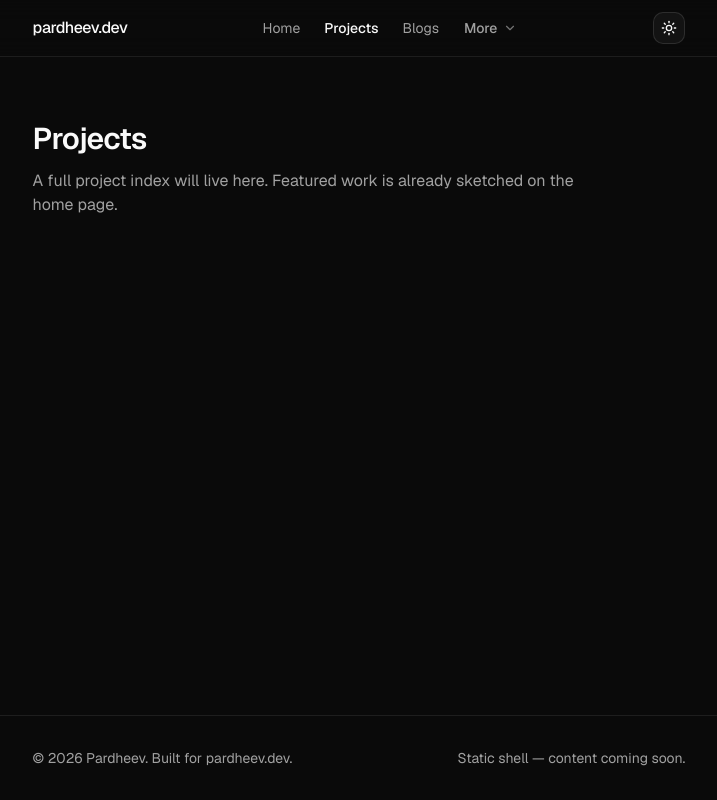
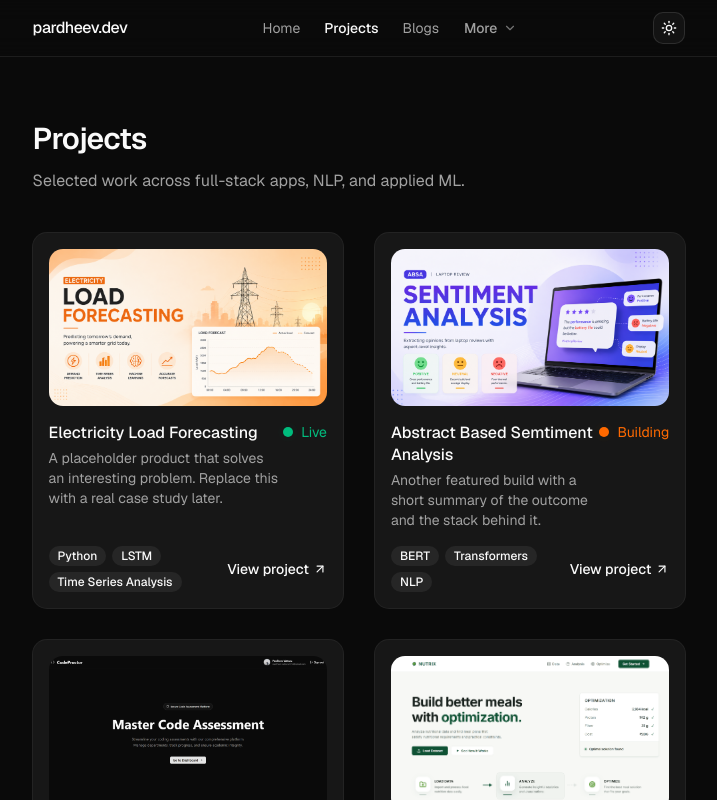
Before and after one commit to p-art-dheev/portfolio, a Next.js app: page /projects in a window 1280 px wide. Shown: the top 800 px of the page, without its empty margins (281-998 px from the left). Built offline with nearby package versions, Linux system fonts and the light colour scheme.

Commit message:
projects page

```diff
--- a/app/projects/page.tsx
+++ b/app/projects/page.tsx
@@ -1,18 +1,12 @@
-import {
-  PlaceholderPage,
-  placeholderMetadata,
-} from "@/components/PlaceholderPage";
+import type { Metadata } from "next";
 
-export const metadata = placeholderMetadata(
-  "Projects",
-  "Selected work and case studies. Content coming soon.",
-);
+import { ProjectsPage } from "@/components/ProjectsPage";
 
-export default function ProjectsPage() {
-  return (
-    <PlaceholderPage
-      title="Projects"
-      description="A full project index will live here. Featured work is already sketched on the home page."
-    />
-  );
+export const metadata: Metadata = {
+  title: "Projects",
+  description: "Selected work across full-stack apps, NLP, and applied ML.",
+};
+
+export default function ProjectsRoute() {
+  return <ProjectsPage />;
 }
--- /dev/null
+++ b/components/ProjectsPage.tsx
@@ -0,0 +1,41 @@
+"use client";
+
+import { motion } from "motion/react";
+
+import { Container } from "@/components/Container";
+import { ProjectCard } from "@/components/ProjectCard";
+import { featuredProjects } from "@/lib/data";
+import {
+  defaultTransition,
+  defaultViewport,
+  fadeInUp,
+  staggerContainer,
+} from "@/lib/motion";
+
+export function ProjectsPage() {
+  return (
+    <Container className="py-16">
+      <h1 className="text-3xl font-semibold tracking-tight">Projects</h1>
+      <p className="text-muted-foreground mt-3 max-w-xl">
+        Selected work across full-stack apps, NLP, and applied ML.
+      </p>
+      <motion.div
+        className="mt-10 grid gap-8 sm:grid-cols-2"
+        variants={staggerContainer}
+        initial="hidden"
+        whileInView="show"
+        viewport={defaultViewport}
+      >
+        {featuredProjects.map((project) => (
+          <motion.div
+            key={project.slug}
+            variants={fadeInUp}
+            transition={defaultTransition}
+          >
+            <ProjectCard project={project} />
+          </motion.div>
+        ))}
+      </motion.div>
+    </Container>
+  );
+}
```
